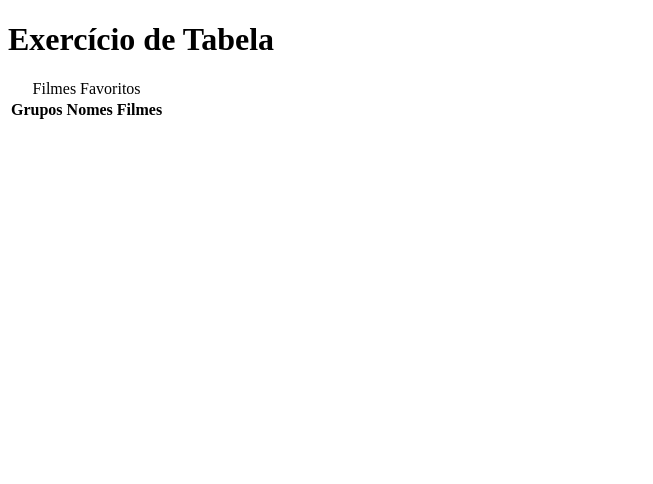
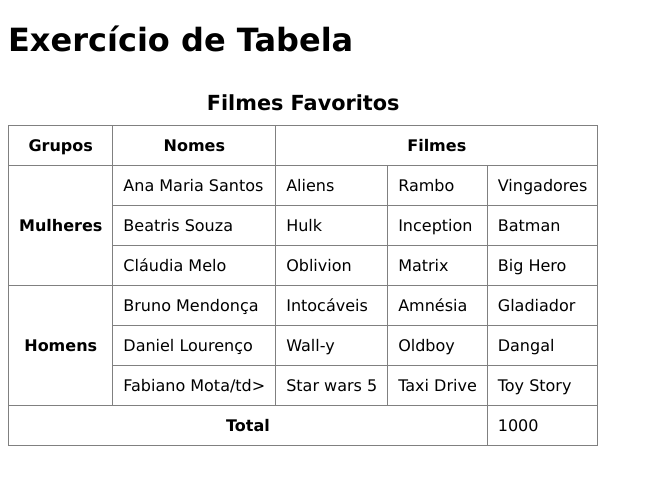
Before and after one commit to monicaovando/html-css, a plain HTML site: page exercicios/ex020/tabela002.html in a window 1280 px wide. Shown: the whole page, without its empty margins (0-653 px from the left). Drawn offline with Linux system fonts and the light colour scheme.

Commit message:
update tabela002

```diff
--- a/exercicios/ex020/tabela002.html
+++ b/exercicios/ex020/tabela002.html
@@ -4,7 +4,25 @@
   <meta charset="UTF-8">
   <meta http-equiv="X-UA-Compatible" content="IE=edge">
   <meta name="viewport" content="width=device-width, initial-scale=1.0">
-  <title>Document</title>
+  <title>Tabelas</title>
+  <style>
+  body {
+  font-family: Verdana, Geneva, Tahoma, sans-serif;
+  }
+table {
+  border-collapse: collapse;
+}
+caption {
+  font-size: 1.3em;
+  font-weight: bold;
+  padding: 10px;
+}
+th, td {
+  border: 1px solid gray;
+  padding: 10px;
+}
+
+  </style>
 </head>
 <body>
   <h1> Exercício de Tabela</h1>
@@ -14,14 +32,58 @@
     </caption>
       <thead>
       <tr>
-        <th>Grupos</th>
-        <th>Nomes</th>
-        <th>Filmes</th>
+        <th scope="col">Grupos</th>
+        <th scope="col">Nomes</th>
+        <th colspan="3" scope="colgroup">Filmes</th>
       </tr>
       </thead>
       <tbody>
-
+        <tr>
+          <th rowspan="3" scope="rowgroup">Mulheres</th>
+          <td>Ana Maria Santos</td>
+          <td>Aliens</td>
+          <td>Rambo</td>
+          <td>Vingadores</td>
+        </tr>
+        <tr>
+          <td>Beatris Souza</td>
+          <td>Hulk</td>
+          <td>Inception</td>
+          <td>Batman</td>
+        </tr>
+        <tr>
+          <td>Cláudia Melo</td>
+          <td>Oblivion</td>
+          <td>Matrix</td>
+          <td>Big Hero</td>
+        </tr>
+        <tr>
+          <th rowspan="3" scope="rowgroup">Homens</th>
+          <td>Bruno Mendonça</td>
+          <td>Intocáveis</td>
+          <td>Amnésia</td>
+          <td>Gladiador</td>
+        </tr>
+        <tr>
+          <td>Daniel Lourenço</td>
+          <td>Wall-y</td>
+          <td>Oldboy</td>
+          <td>Dangal</td>
+        </tr>
+        <tr>
+          <td>Fabiano Mota/td>
+          <td>Star wars 5</td>
+          <td>Taxi Drive</td>
+          <td>Toy Story</td>
+        </tr>
+        </tr>
       </tbody>
+      <tfoot>
+        <tr>
+          <th colspan="4" scope="col">Total</th>
+          <td>1000</td>
+        </tr>
+      </tfoot>
   </table>
 </body>
 </html>
```
